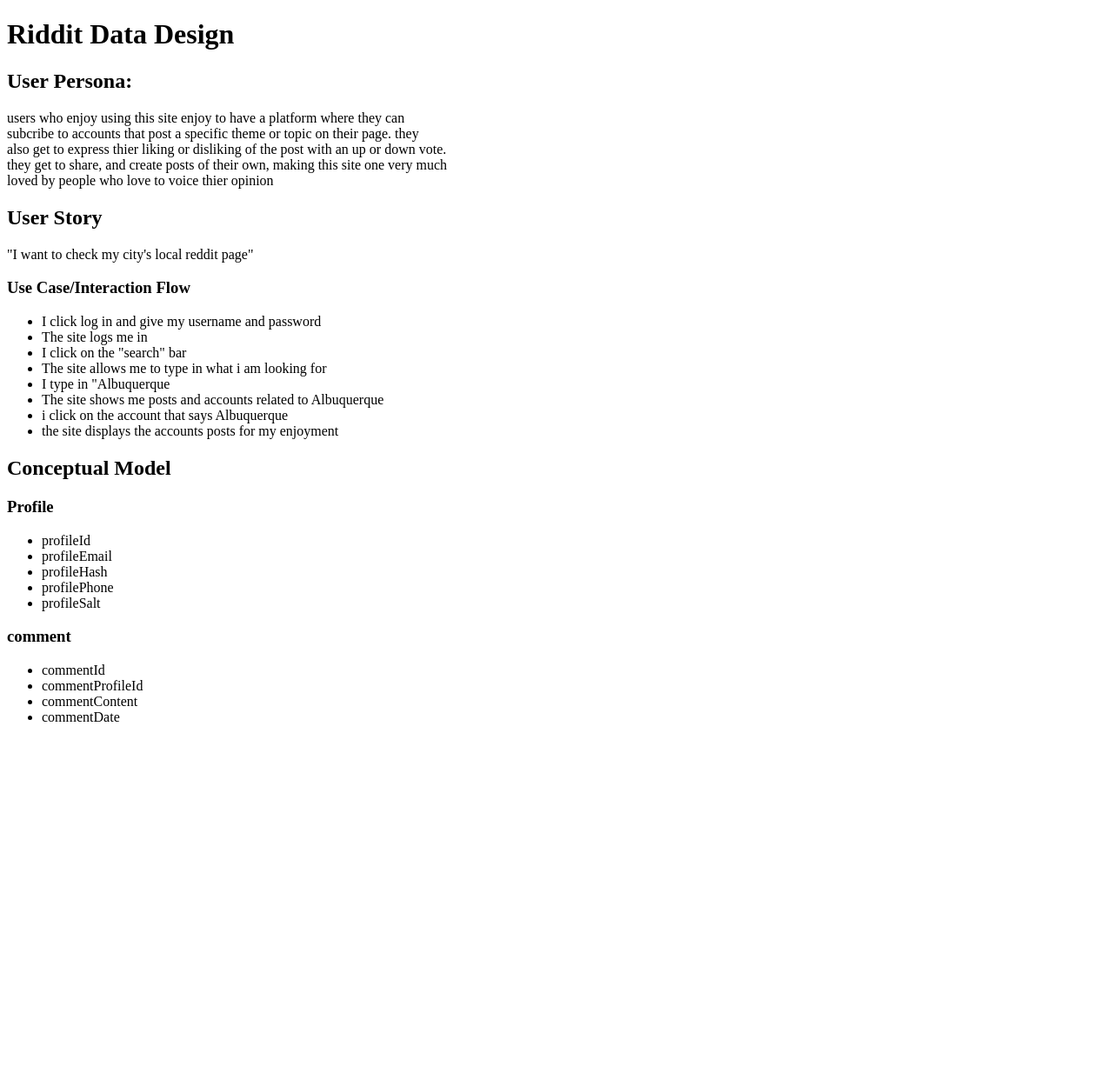
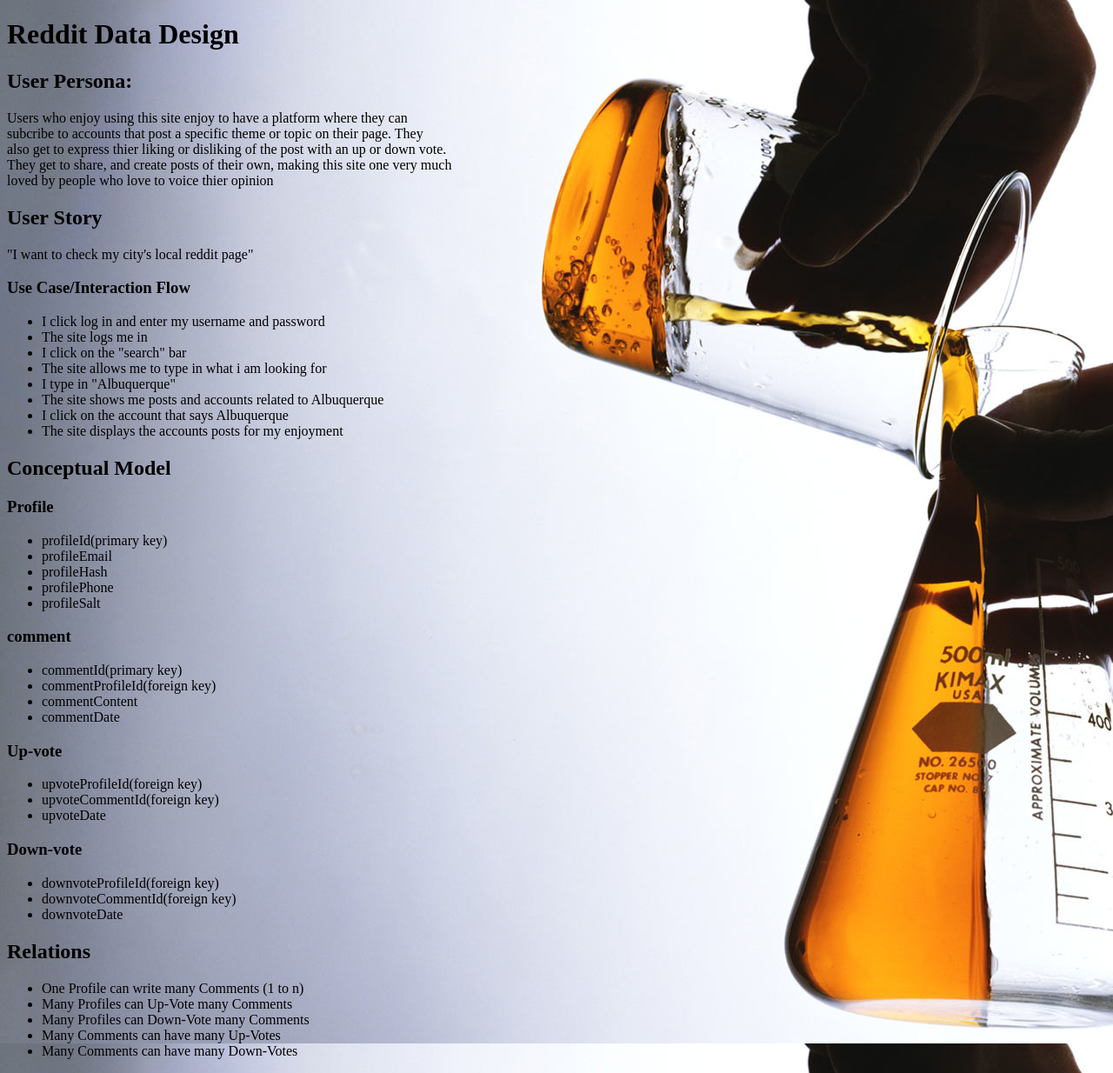
Before and after one commit to ChrisOwens505/datadesign, a PHP site: page / in a window 1280 px wide. Shown: the whole page at 87% size. Before the commit the page ends 830 px from the top, so only its background shows below. Run offline with PHP 8.4, Linux system fonts and the light colour scheme.

Commit message:
fixed grammar errors

```diff
--- a/index.php
+++ b/index.php
@@ -6,15 +6,15 @@
 		<link type="text/css" rel="stylesheet" href="stylesheet.css">
 	</head>
 	<body>
-		<h1>Riddit Data Design</h1>
+		<h1>Reddit Data Design</h1>
 		<h2>User Persona:</h2>
-		<p>users who enjoy using this site enjoy to have a platform where they can
+		<p>Users who enjoy using this site enjoy to have a platform where they can
 			<br>
-			subcribe to accounts that post a specific theme or topic on their page. they
+			subcribe to accounts that post a specific theme or topic on their page. They
 			<br>
 			also get to express thier liking or disliking of the post with an up or down vote.
 			<br>
-			they get to share, and create posts of their own, making this site one very much
+			They get to share, and create posts of their own, making this site one very much
 			<br>
 			loved by people who love to voice thier opinion
 		</p>
@@ -22,19 +22,19 @@
 		<p>"I want to check my city's local reddit page"</p>
 		<h3>Use Case/Interaction Flow</h3>
 		<ul>
-			<li>I click log in and give my username and password</li>
+			<li>I click log in and enter my username and password</li>
 			<li>The site logs me in</li>
 			<li>I click on the "search" bar</li>
 			<li>The site allows me to type in what i am looking for</li>
-			<li>I type in "Albuquerque</li>
+			<li>I type in "Albuquerque"</li>
 			<li>The site shows me posts and accounts related to Albuquerque</li>
-			<li>i click on the account that says Albuquerque</li>
-			<li>the site displays the accounts posts for my enjoyment</li>
+			<li>I click on the account that says Albuquerque</li>
+			<li>The site displays the accounts posts for my enjoyment</li>
 		</ul>
 		<h2>Conceptual Model</h2>
 		<h3>Profile</h3>
 		<ul>
-			<li>profileId</li>
+			<li>profileId(primary key)</li>
 			<li>profileEmail</li>
 			<li>profileHash</li>
 			<li>profilePhone</li>
@@ -42,10 +42,30 @@
 		</ul>
 		<h3>comment</h3>
 		<ul>
-			<li>commentId</li>
-			<li>commentProfileId</li>
+			<li>commentId(primary key)</li>
+			<li>commentProfileId(foreign key)</li>
 			<li>commentContent</li>
 			<li>commentDate</li>
 		</ul>
+		<h3>Up-vote</h3>
+		<ul>
+			<li>upvoteProfileId(foreign key)</li>
+			<li>upvoteCommentId(foreign key)</li>
+			<li>upvoteDate</li>
+		</ul>
+		<h3>Down-vote</h3>
+		<ul>
+			<li>downvoteProfileId(foreign key)</li>
+			<li>downvoteCommentId(foreign key)</li>
+			<li>downvoteDate</li>
+		</ul>
+		<h2>Relations</h2>
+		<ul>
+			<li>One Profile can write many Comments (1 to n)</li>
+			<li>Many Profiles can Up-Vote many Comments</li>
+			<li>Many Profiles can Down-Vote many Comments</li>
+			<li>Many Comments can have many Up-Votes</li>
+			<li>Many Comments can have many Down-Votes</li>
+		</ul>
 	</body>
 </html>
--- a/stylesheet.css
+++ b/stylesheet.css
@@ -1,7 +1,7 @@
 body{
-	background-image: url("");
-	background-attachment: fixed;
+	background-image: url("chem.jpg");
+	background-attachment: scroll;
+	height: auto;
 	width: auto;
-	height: auto;
-	overflow: scroll;
+	overflow: auto;
 }
```
Also changed, not shown: chem.jpg (added).
